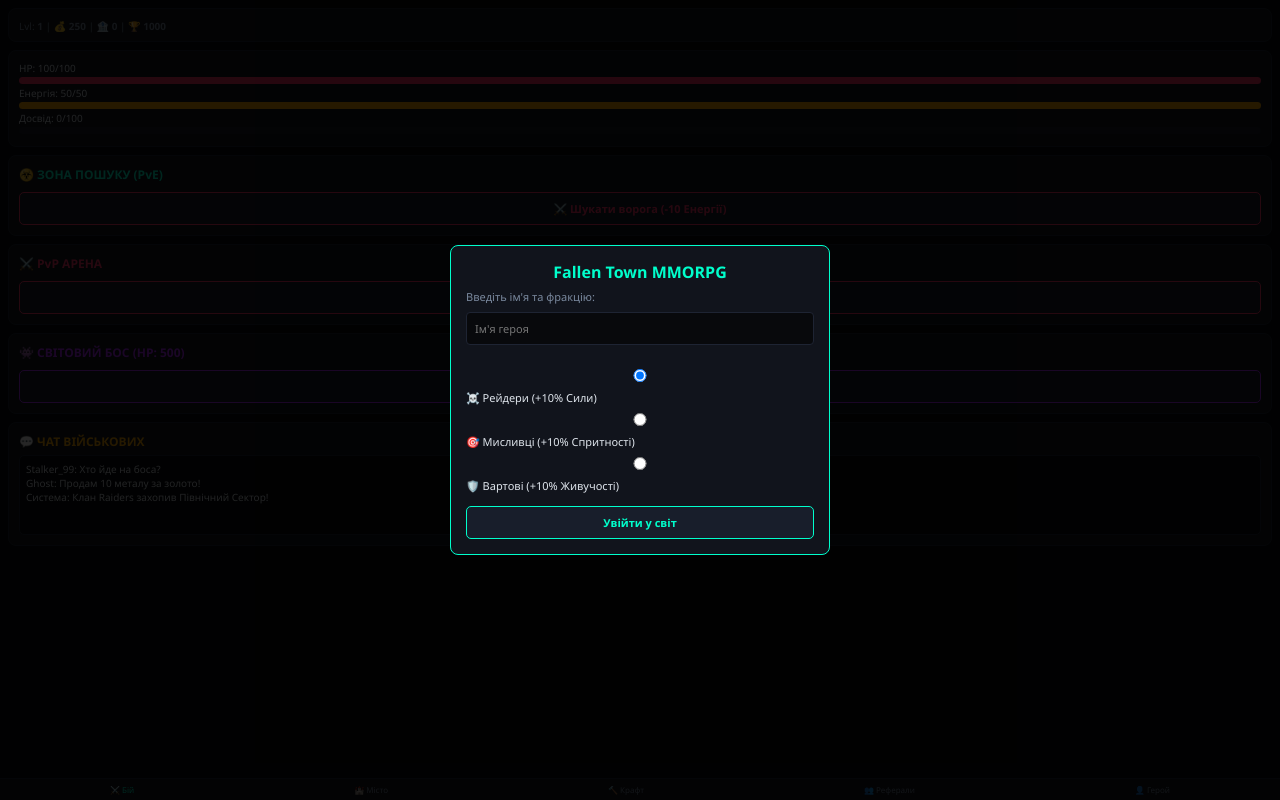
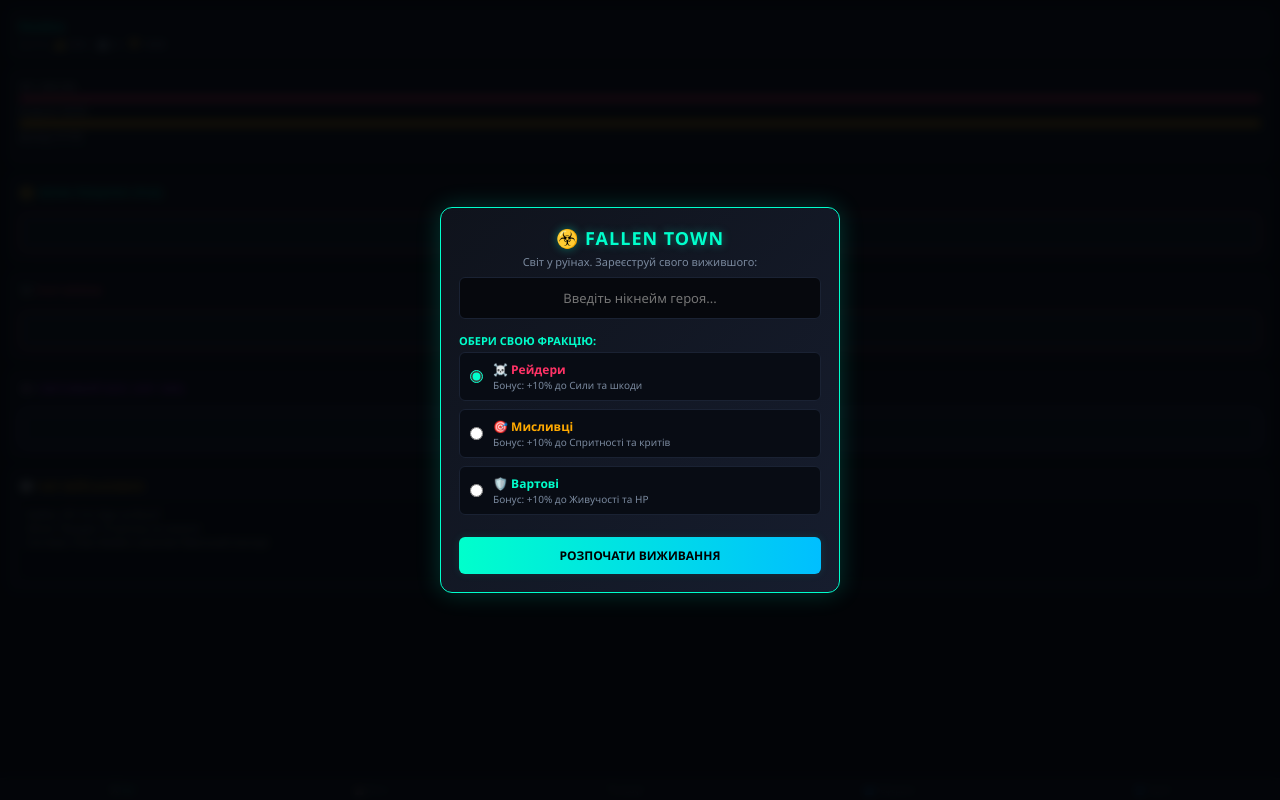
Before and after one commit to yaroslavkoval666-alt/fallen-town-game, a plain HTML site: page index.html in a window 1280 px wide. Drawn offline with Linux system fonts and the light colour scheme.

Commit message:
Update index.html

```diff
--- a/index.html
+++ b/index.html
@@ -7,8 +7,8 @@
     <script src="https://telegram.org/js/telegram-web-app.js"></script>
     <style>
         :root {
-            --bg-color: #08090c;
-            --card-bg: #11141c;
+            --bg-color: #06080b;
+            --card-bg: #0f131c;
             --accent-color: #00ffcc;
             --danger-color: #ff3366;
             --warning-color: #ffaa00;
@@ -17,7 +17,7 @@
             --admin-color: #ff0055;
             --text-color: #e0e6ed;
             --text-muted: #7a899e;
-            --border-color: #1e2433;
+            --border-color: #1a2233;
         }
 
         * { box-sizing: border-box; margin: 0; padding: 0; font-family: 'Segoe UI', Tahoma, Geneva, Verdana, sans-serif; user-select: none; }
@@ -30,7 +30,7 @@
         .user-info h3 { color: var(--accent-color); font-size: 13px; }
         .stats-bar { margin-top: 2px; font-size: 10px; color: var(--text-muted); }
 
-        .bar-container { width: 100%; background: #181c26; border-radius: 4px; height: 7px; margin: 2px 0; overflow: hidden; }
+        .bar-container { width: 100%; background: #151a26; border-radius: 4px; height: 7px; margin: 2px 0; overflow: hidden; }
         .bar-fill { height: 100%; transition: width 0.3s ease; }
         .hp-bar { background: var(--danger-color); }
         .energy-bar { background: var(--warning-color); }
@@ -40,12 +40,12 @@
         .card h4 { font-size: 12px; margin-bottom: 4px; }
 
         .btn {
-            background: #181e2b; color: var(--accent-color); border: 1px solid var(--accent-color);
-            padding: 8px 10px; border-radius: 5px; width: 100%; font-weight: bold; font-size: 11px;
-            cursor: pointer; margin-top: 5px; transition: 0.2s;
+            background: #171f30; color: var(--accent-color); border: 1px solid var(--accent-color);
+            padding: 10px; border-radius: 6px; width: 100%; font-weight: bold; font-size: 12px;
+            cursor: pointer; margin-top: 8px; transition: 0.2s; box-shadow: 0 0 10px rgba(0,255,204,0.1);
         }
         .btn:active { transform: scale(0.98); background: var(--accent-color); color: #000; }
-        .btn-danger { color: var(--danger-color); border-color: var(--danger-color); }
+        .btn-danger { color: var(--danger-color); border-color: var(--danger-color); box-shadow: 0 0 10px rgba(255,51,102,0.1); }
         .btn-warning { color: var(--warning-color); border-color: var(--warning-color); }
         .btn-purple { color: var(--purple-color); border-color: var(--purple-color); }
         .btn-legend { color: var(--legendary-color); border-color: var(--legendary-color); }
@@ -58,29 +58,74 @@
         .tab-btn { background: none; border: none; color: var(--text-muted); font-size: 8px; display: flex; flex-direction: column; align-items: center; cursor: pointer; }
         .tab-btn.active { color: var(--accent-color); }
 
-        .modal { display: none; position: fixed; top: 0; left: 0; right: 0; bottom: 0; background: rgba(0,0,0,0.85); z-index: 100; padding: 15px; align-items: center; justify-content: center; }
+        /* ТОПОВОЕ ОКНО РЕГИСТРАЦИИ */
+        .modal { display: none; position: fixed; top: 0; left: 0; right: 0; bottom: 0; background: rgba(3,5,8,0.92); z-index: 100; padding: 12px; align-items: center; justify-content: center; backdrop-filter: blur(5px); }
         .modal.active { display: flex; }
-        .modal-content { background: var(--card-bg); border: 1px solid var(--accent-color); border-radius: 8px; padding: 15px; width: 100%; max-width: 380px; }
-        input { width: 100%; padding: 8px; margin: 8px 0; background: #08090c; border: 1px solid var(--border-color); color: #fff; border-radius: 4px; font-size: 11px; }
+        .modal-content {
+            background: linear-gradient(135deg, #0f131c 0%, #161d2e 100%);
+            border: 1px solid var(--accent-color);
+            border-radius: 12px; padding: 18px; width: 100%; max-width: 400px;
+            box-shadow: 0 0 25px rgba(0,255,204,0.2);
+            animation: fadeIn 0.3s ease;
+        }
+        @keyframes fadeIn { from { opacity: 0; transform: scale(0.95); } to { opacity: 1; transform: scale(1); } }
+
+        .reg-input {
+            width: 100%; padding: 11px; margin: 8px 0 14px 0;
+            background: #06080d; border: 1px solid var(--border-color);
+            color: #fff; border-radius: 6px; font-size: 13px; text-align: center;
+            outline: none; transition: 0.2s;
+        }
+        .reg-input:focus { border-color: var(--accent-color); box-shadow: 0 0 8px rgba(0,255,204,0.3); }
+
+        .faction-grid { display: flex; flex-direction: column; gap: 8px; margin-bottom: 14px; }
+        .faction-card {
+            background: #080c14; border: 1px solid var(--border-color); border-radius: 6px;
+            padding: 8px 10px; cursor: pointer; transition: 0.2s; display: flex; align-items: center; gap: 10px;
+        }
+        .faction-card input { accent-color: var(--accent-color); }
+        .faction-card:hover, .faction-card.selected { border-color: var(--accent-color); background: #111a2e; }
 
         .badge { display: inline-block; background: #08090c; padding: 2px 5px; border-radius: 3px; font-size: 9px; margin-right: 3px; border: 1px solid var(--border-color); }
-        .chat-box { background: #08090c; border: 1px solid var(--border-color); border-radius: 5px; padding: 6px; height: 80px; overflow-y: auto; font-size: 10px; margin-top: 5px; }
+        .chat-box { background: #06080d; border: 1px solid var(--border-color); border-radius: 5px; padding: 6px; height: 80px; overflow-y: auto; font-size: 10px; margin-top: 5px; }
     </style>
 </head>
 <body>
 
-    <!-- РЕГИСТРАЦИЯ -->
+    <!-- ТОПОВОЕ ОКНО РЕГИСТРАЦИИ -->
     <div id="regModal" class="modal">
         <div class="modal-content">
-            <h2 style="color: var(--accent-color); text-align: center; font-size: 16px;">Fallen Town MMORPG</h2>
-            <p style="margin-top: 6px; font-size: 11px; color: var(--text-muted);">Введіть ім'я та фракцію:</p>
-            <input type="text" id="heroNameInput" placeholder="Ім'я героя">
-            <div style="margin: 8px 0; font-size: 11px;">
-                <label><input type="radio" name="faction" value="Raiders" checked> ☠️ Рейдери (+10% Сили)</label><br>
-                <label><input type="radio" name="faction" value="Hunters"> 🎯 Мисливці (+10% Спритності)</label><br>
-                <label><input type="radio" name="faction" value="Guardians"> 🛡️ Вартові (+10% Живучості)</label>
+            <h2 style="color: var(--accent-color); text-align: center; font-size: 18px; letter-spacing: 1px; text-shadow: 0 0 10px rgba(0,255,204,0.4);">☣️ FALLEN TOWN</h2>
+            <p style="margin-top: 4px; font-size: 11px; color: var(--text-muted); text-align: center;">Світ у руїнах. Зареєструй свого вижившого:</p>
+
+            <input type="text" id="heroNameInput" class="reg-input" placeholder="Введіть нікнейм героя...">
+
+            <div style="font-size: 11px; color: var(--accent-color); margin-bottom: 4px; font-weight: bold;">ОБЕРИ СВОЮ ФРАКЦІЮ:</div>
+            <div class="faction-grid">
+                <label class="faction-card">
+                    <input type="radio" name="faction" value="Raiders" checked>
+                    <div>
+                        <div style="font-size: 12px; font-weight: bold; color: var(--danger-color);">☠️ Рейдери</div>
+                        <div style="font-size: 10px; color: var(--text-muted);">Бонус: +10% до Сили та шкоди</div>
+                    </div>
+                </label>
+                <label class="faction-card">
+                    <input type="radio" name="faction" value="Hunters">
+                    <div>
+                        <div style="font-size: 12px; font-weight: bold; color: var(--warning-color);">🎯 Мисливці</div>
+                        <div style="font-size: 10px; color: var(--text-muted);">Бонус: +10% до Спритності та критів</div>
+                    </div>
+                </label>
+                <label class="faction-card">
+                    <input type="radio" name="faction" value="Guardians">
+                    <div>
+                        <div style="font-size: 12px; font-weight: bold; color: var(--accent-color);">🛡️ Вартові</div>
+                        <div style="font-size: 10px; color: var(--text-muted);">Бонус: +10% до Живучості та HP</div>
+                    </div>
+                </label>
             </div>
-            <button class="btn" onclick="registerHero()">Увійти у світ</button>
+
+            <button class="btn" onclick="registerHero()" style="background: linear-gradient(90deg, #00ffcc, #00bfff); color: #000; border: none;">РОЗПОЧАТИ ВИЖИВАННЯ</button>
         </div>
     </div>
 
@@ -88,7 +133,7 @@
     <div id="adminModal" class="modal">
         <div class="modal-content" style="border-color: var(--admin-color);">
             <h3 style="color: var(--admin-color); text-align: center;">👑 АДМІН-ПАНЕЛЬ (<span id="adminRoleTxt"></span>)</h3>
-            <div id="adminControls">
+            <div id="adminControls" style="margin-top: 10px;">
                 <button class="btn btn-admin" onclick="adminAddGold()">+1000 Золота</button>
                 <button class="btn btn-admin" onclick="adminAddLvl()">+1 Рівень</button>
                 <button class="btn btn-admin" onclick="adminHeal()">Повне відновлення HP/Енергії</button>
@@ -96,12 +141,12 @@
             </div>
             <div id="ownerControls" style="margin-top: 10px; display:none; border-top: 1px solid #333; padding-top: 8px;">
                 <p style="font-size: 10px; color: var(--warning-color);">Керування ролями (тільки для Основателя):</p>
-                <input type="text" id="targetPlayerInput" placeholder="Нік гравця для зміни ролі">
+                <input type="text" id="targetPlayerInput" class="reg-input" placeholder="Нік гравця" style="margin: 4px 0 8px 0; text-align:left; padding:6px;">
                 <button class="btn btn-purple" onclick="setPlayerRole('admin')">Зробити Адміном</button>
                 <button class="btn btn-purple" onclick="setPlayerRole('helper')">Зробити Хелпером</button>
                 <button class="btn btn-purple" onclick="setPlayerRole('player')">Зняти права</button>
             </div>
-            <button class="btn" style="margin-top: 15px;" onclick="toggleAdminPanel()">Закрити панель</button>
+            <button class="btn" style="margin-top: 12px;" onclick="toggleAdminPanel()">Закрити панель</button>
         </div>
     </div>
 
@@ -154,7 +199,7 @@
         <div class="card">
             <h4 style="color: var(--legendary-color);">🏰 СИНДИКАТ ТА ЗАХВАТ ТЕРИТОРІЙ</h4>
             <div id="clanInfo" style="font-size: 10px;">Немає клану.</div>
-            <input type="text" id="clanNameInput" placeholder="Назва клану">
+            <input type="text" id="clanNameInput" class="reg-input" placeholder="Назва клану" style="text-align:left; padding:6px; margin:4px 0;">
             <button class="btn" onclick="createClan()" id="createClanBtn">🚩 Створити (200 💰)</button>
             <button class="btn btn-danger" onclick="captureZone()" id="capZoneBtn" style="display:none;">⚔️ Захопити Сектор (+100 💰)</button>
         </div>
@@ -188,9 +233,9 @@
         <div class="card">
             <h4 style="color: var(--accent-color);">👥 РЕФЕРАЛЬНА СИСТЕМА</h4>
             <p style="font-size: 10px; color: var(--text-muted); margin-bottom: 5px;">Запрошуй друзів та отримуй бонуси!</p>
-            <input type="text" id="refLinkInput" readonly style="font-size: 9px; text-align:center;">
-            <button class="btn" onclick="copyRefLink()">📋 Скопіювати реферальне посилання</button>
-            <p style="font-size: 10px; margin-top: 5px;">Запрошено друзів: <b id="refCount">0</b> | Отримано нагород: <b id="refGold">0</b> 💰</p>
+            <input type="text" id="refLinkInput" readonly class="reg-input" style="font-size: 9px; padding:6px; margin:4px 0;">
+            <button class="btn" onclick="copyRefLink()">📋 Скопіювати посилання</button>
+            <p style="font-size: 10px; margin-top: 5px;">Запрошено: <b id="refCount">0</b> | Нагород: <b id="refGold">0</b> 💰</p>
         </div>
         <div class="card">
             <h4 style="color: var(--accent-color);">📜 ЗАВДАННЯ</h4>
@@ -204,10 +249,11 @@
         <div class="card">
             <h3 style="color: var(--accent-color); font-size: 13px;">ПРОФІЛЬ</h3>
             <p style="font-size: 10px;">Статус: <b id="pRoleBadge" style="color:var(--warning-color);">Гравець</b></p>
+            <p style="font-size: 10px;">Telegram: <b id="pTgUsername" style="color:var(--accent-color);">@mn666rs</b></p>
             <p style="font-size: 10px;">Фракція: <b id="pFaction"></b></p>
             <p style="font-size: 10px;">Сила: <b id="stStr">10</b></p>
             <p style="font-size: 10px;">Спритність: <b id="stAgi">10</b></p>
-            <p style="font-size: 10px;">Живучості: <b id="stVit">10</b></p>
+            <p style="font-size: 10px;">Живучість: <b id="stVit">10</b></p>
             <p style="font-size: 10px; color: var(--warning-color);">Вільні очки: <b id="stFree">0</b></p>
             <button class="btn" onclick="addStat('str')">+1 Сила</button>
             <button class="btn" onclick="addStat('agi')">+1 Спритність</button>
@@ -230,6 +276,11 @@
     const tg = window.Telegram ? window.Telegram.WebApp : null;
     if (tg) tg.expand();
 
+    // Определяем Telegram username пользователя
+    let tgUser = (tg && tg.initDataUnsafe && tg.initDataUnsafe.user && tg.initDataUnsafe.user.username)
+                 ? "@" + tg.initDataUnsafe.user.username
+                 : "@mn666rs"; // Принудительно для вас, если открыто в браузере
+
     let p = {
         name: "", role: "player", faction: "Raiders", lvl: 1, exp: 0, maxExp: 100,
         gold: 250, bank: 0, pvpRating: 1000,
@@ -250,7 +301,7 @@
     ];
 
     function init() {
-        let saved = localStorage.getItem('fallen_town_v7');
+        let saved = localStorage.getItem('fallen_town_v8');
         if (saved) {
             p = JSON.parse(saved);
             document.getElementById('regModal').classList.remove('active');
@@ -258,9 +309,10 @@
             document.getElementById('regModal').classList.add('active');
         }
 
-        // Авто-присвоение роли владельца нику Exodus
-        if (p.name.toLowerCase() === "exodus") {
+        // ЖЕСТКАЯ ПРИВЯЗКА: Если вы заходите с вашего Telegram или вводите Exodus
+        if (tgUser.toLowerCase() === "@mn666rs") {
             p.role = "owner";
+            if (!p.name) p.name = "Exodus";
         }
 
         render();
@@ -268,19 +320,25 @@
         updateChat();
     }
 
-    function save() { localStorage.setItem('fallen_town_v7', JSON.stringify(p)); }
+    function save() { localStorage.setItem('fallen_town_v8', JSON.stringify(p)); }
 
     function registerHero() {
         let name = document.getElementById('heroNameInput').value.trim();
 
-        // Защита никнейма Exodus
-        if (name.toLowerCase() === "exodus") {
-            alert("❌ Цей нік зарезервований Засновником гри!");
+        // Защита никнейма Exodus: только вы можете его занять
+        if (name.toLowerCase() === "exodus" && tgUser.toLowerCase() !== "@mn666rs") {
+            alert("❌ Цей нік зарезервований Засновником гри (@mn666rs)!");
             return;
         }
 
-        p.name = name || "Survivor";
-        p.role = "player"; // Обычный игрок при регистрации
+        if (!name) { alert("Введіть ім'я героя!"); return; }
+
+        p.name = name;
+        if (name.toLowerCase() === "exodus" || tgUser.toLowerCase() === "@mn666rs") {
+            p.role = "owner";
+        } else {
+            p.role = "player";
+        }
 
         let factions = document.getElementsByName('faction');
         for (let f of factions) { if (f.checked) p.faction = f.value; }
@@ -313,7 +371,7 @@
 
     function render() {
         p.maxEnergy = getMaxEnergy();
-        if (p.name.toLowerCase() === "exodus") p.role = "owner"; // Гарантия прав
+        if (tgUser.toLowerCase() === "@mn666rs" || p.name.toLowerCase() === "exodus") p.role = "owner";
 
         let bonusStr = (p.eqWeapon ? p.eqWeapon.bonus : 0) + (p.pet ? 10 : 0);
         let bonusVit = p.eqArmor ? p.eqArmor.bonus : 0;
@@ -325,6 +383,7 @@
         document.getElementById('pBank').innerText = p.bank;
         document.getElementById('pPvp').innerText = p.pvpRating;
         document.getElementById('pFaction').innerText = p.faction;
+        document.getElementById('pTgUsername').innerText = tgUser;
 
         let roleNames = { player: "Гравець", helper: "🛡️ Хелпер", admin: "⚡ Адміністратор", owner: "👑 Основатель" };
         document.getElementById('pRoleBadge').innerText = roleNames[p.role] || "Гравець";
@@ -346,11 +405,9 @@
         document.getElementById('bossHp').innerText = p.bossHp;
         document.getElementById('pPet').innerText = p.pet || "Немає";
 
-        // Доступ к админ-панели (Хелпер, Админ, Основатель)
         let hasAdminAccess = p.role !== 'player';
         document.getElementById('adminPanelBtn').style.display = hasAdminAccess ? 'block' : 'none';
 
-        // Элементы управления только для Основателя (Owner)
         let isOwner = p.role === 'owner';
         document.getElementById('ownerControls').style.display = isOwner ? 'block' : 'none';
         document.getElementById('adminRoleTxt').innerText = roleNames[p.role];
@@ -372,33 +429,23 @@
             if (cBtn) cBtn.style.display = 'none';
             if (capBtn) capBtn.style.display = 'block';
         }
+
+        let qEl = document.getElementById('q1Status');
+        if (qEl) qEl.innerText = `${Math.min(3, p.battlesCount)}/3` + (p.q1Done ? " (OK)" : "");
     }
 
-    // --- ФУНКЦИИ АДМИН-ПАНЕЛИ ---
-    function toggleAdminPanel() {
-        document.getElementById('adminModal').classList.toggle('active');
-    }
-
+    function toggleAdminPanel() { document.getElementById('adminModal').classList.toggle('active'); }
     function adminAddGold() { p.gold += 1000; save(); render(); alert("👑 Адмін: +1000 золота!"); }
     function adminAddLvl() { p.lvl++; p.freeStats += 3; p.maxHp += 10; save(); render(); alert("👑 Адмін: +1 рівень!"); }
     function adminHeal() { p.hp = p.maxHp; p.energy = p.maxEnergy; save(); render(); alert("👑 Адмін: повне відновлення!"); }
     function adminAddResources() { p.metal += 50; p.chips += 50; save(); render(); alert("👑 Адмін: +50 ресурсів!"); }
 
-    // Выдача прав другим игрокам (Симуляция для текущей сессии / базы)
     function setPlayerRole(newRole) {
         let targetName = document.getElementById('targetPlayerInput').value.trim();
         if (!targetName) { alert("Введіть нік гравця!"); return; }
-
-        if (p.name.toLowerCase() === targetName.toLowerCase()) {
-            p.role = newRole;
-            save(); render();
-            alert(`✅ Вашу роль змінено на: ${newRole}`);
-        } else {
-            alert(`✅ Гравцю ${targetName} успішно призначено роль: ${newRole} (умовно збережено в системі).`);
-        }
+        alert(`✅ Гравцю ${targetName} успішно призначено роль: ${newRole}`);
     }
 
-    // --- ИГРОВЫЕ МЕХАНИКИ ---
     function startBattle() {
         if (p.energy < 10) { alert("Мало енергії!"); return; }
         p.energy -= 10; p.battlesCount++;
@@ -437,12 +484,7 @@
         save(); render(); alert("🐕 Кібер-Пес куплений!");
     }
 
-    function captureZone() {
-        p.clanBank += 100;
-        alert("⚔️ Сектор захоплено! +100 золота в казну клану.");
-        save(); render();
-    }
-
+    function captureZone() { p.clanBank += 100; alert("⚔️ Сектор захоплено!"); save(); render(); }
     function doJob() { if (p.energy >= 20) { p.energy -= 20; p.gold += 30; save(); render(); } }
     function bankDeposit() { if (p.gold >= 100) { p.gold -= 100; p.bank += 100; save(); render(); } }
     function bankWithdraw() { if (p.bank >= 100) { p.bank -= 100; p.gold += 100; save(); render(); } }
```
